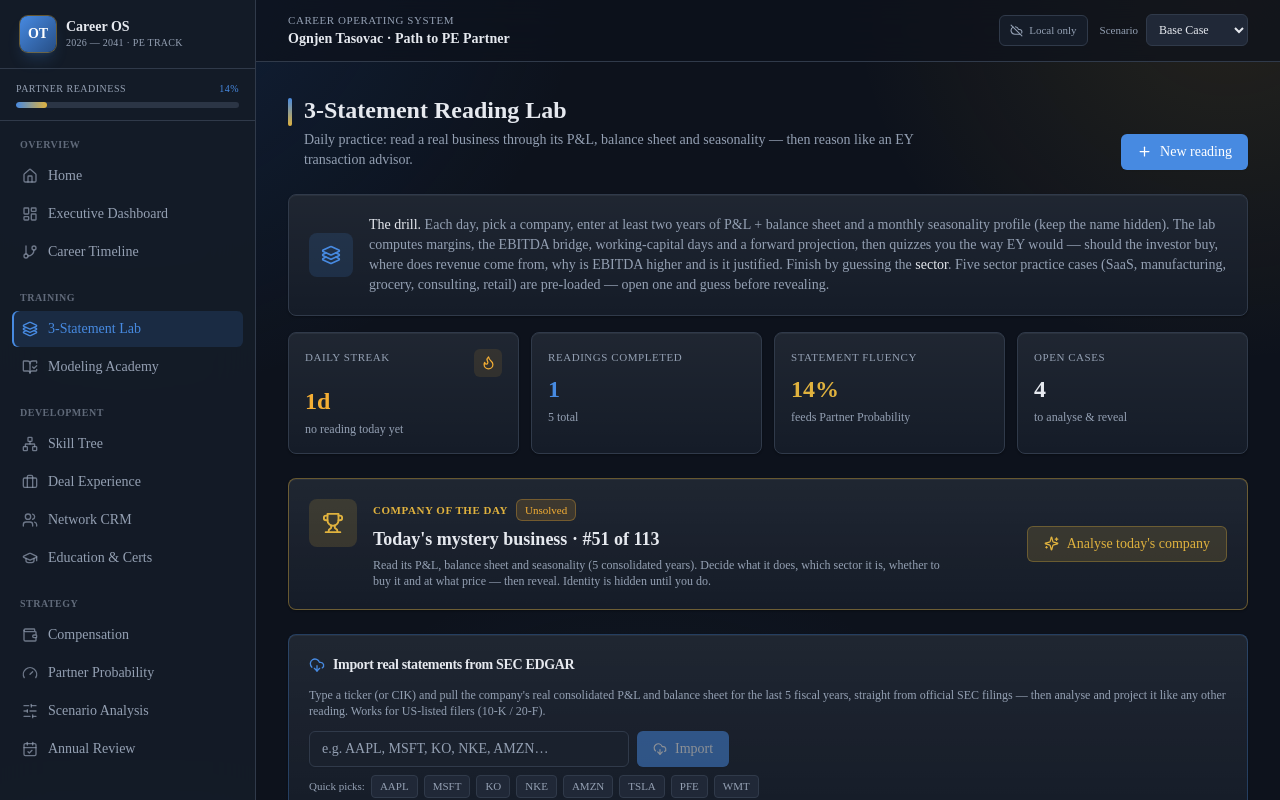
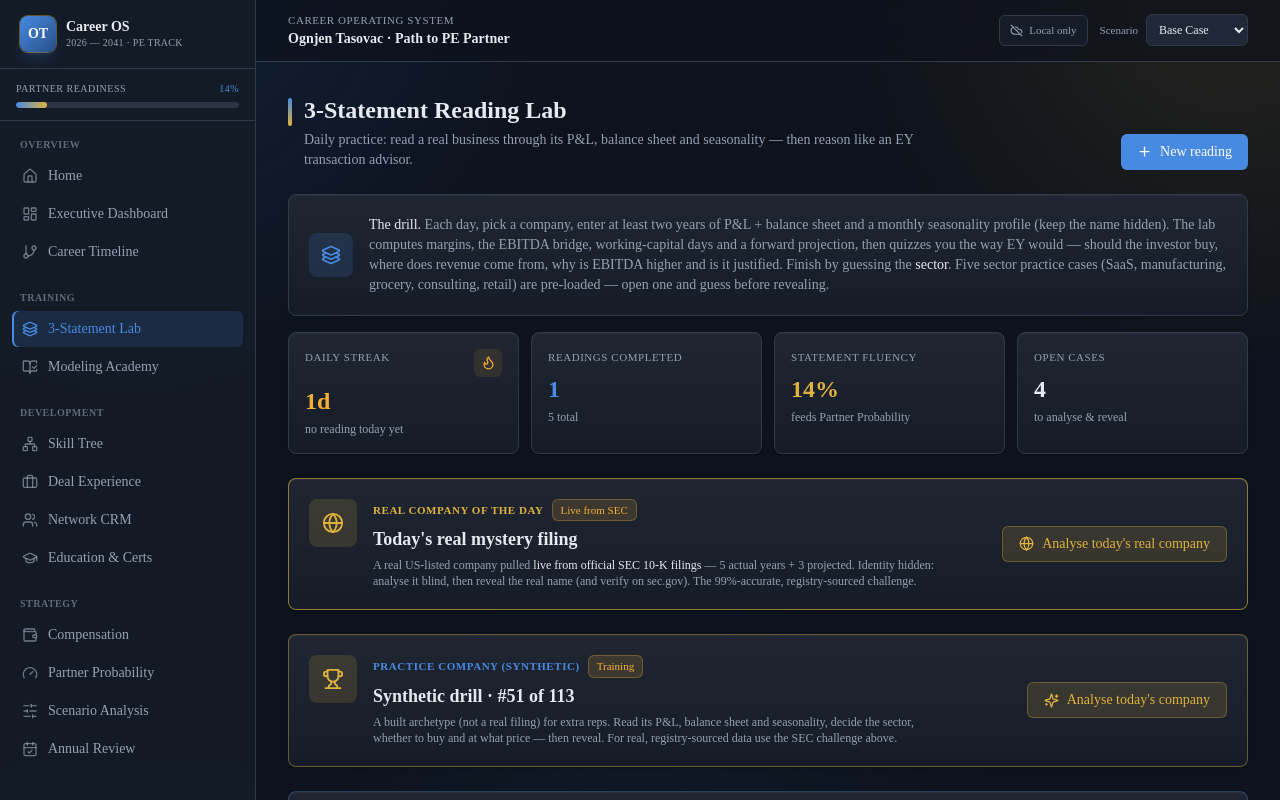
Before and after one commit to ognjentasovac-ai/ey.career-os, a Next.js app: page / in a window 1280 px wide. Both pictures are taken after a click on the button "3-Statement Lab". Shown: the top 800 px of the page. Built offline with nearby package versions, Linux system fonts and the light colour scheme.

Commit message:
Daily challenge now a REAL SEC company: rotating ticker pool pulled live from SEC EDGAR, identity hidden until reveal (real official 10-K figures, verifiable). Reframe synthetic library as practice; Analyst View notes real vs synthetic

```diff
--- a/components/modules/AnalystView.tsx
+++ b/components/modules/AnalystView.tsx
@@ -39,6 +39,7 @@ export default function AnalystView({ c }: { c: StatementCase }) {
   const [lang, setLang] = useState<AnalystLang>("sr");
   const report = buildAnalystReport(c, lang);
   const t = (en: string, sr: string) => (lang === "sr" ? sr : en);
+  const isReal = c.id.startsWith("sec"); // real SEC filing vs synthetic training case
 
   if (!report.ready)
     return (
@@ -93,10 +94,15 @@ export default function AnalystView({ c }: { c: StatementCase }) {
         </CardHeader>
         <CardContent className="space-y-3 pt-0">
           <p className="text-xs leading-relaxed text-muted-foreground">
-            {t(
-              "This daily case is a training archetype (synthetic) — not a real filing. To reveal what it represents, open the EY Quiz tab and press “Reveal the answer”. For real, 99%-accurate statements, import a US ticker in the lab (loads real SEC filings) or pull the official report from a registry below.",
-              "Ovaj dnevni slučaj je trening-arhetip (sintetički) — nije stvarni izveštaj. Da vidiš šta predstavlja, otvori tab EY Quiz i pritisni „Reveal the answer“. Za stvarne, 99% tačne izveštaje, importuj US ticker u labu (učitava prave SEC filinge) ili povuci zvanični izveštaj sa registra ispod."
-            )}
+            {isReal
+              ? t(
+                  "This is a REAL company pulled from official SEC filings (figures as reported). To reveal its name, open the EY Quiz tab and press “Reveal the answer”, then verify the exact filing on SEC EDGAR below.",
+                  "Ovo je STVARNA firma povučena iz zvaničnih SEC izveštaja (brojevi kako su prijavljeni). Da otkriješ ime, otvori tab EY Quiz i pritisni „Reveal the answer“, pa proveri tačan izveštaj na SEC EDGAR-u ispod."
+                )
+              : t(
+                  "This case is a training archetype (synthetic) — not a real filing. To reveal what it represents, open the EY Quiz tab and press “Reveal the answer”. For real, 99%-accurate statements, use the SEC daily challenge / import a US ticker, or pull the official report from a registry below.",
+                  "Ovaj slučaj je trening-arhetip (sintetički) — nije stvarni izveštaj. Da vidiš šta predstavlja, otvori tab EY Quiz i pritisni „Reveal the answer“. Za stvarne, 99% tačne izveštaje koristi SEC dnevni izazov / importuj US ticker, ili povuci zvanični izveštaj sa registra ispod."
+                )}
           </p>
           <div className="grid gap-2 sm:grid-cols-2">
             {REGISTRIES.map((r) => (
--- a/components/modules/Statements.tsx
+++ b/components/modules/Statements.tsx
@@ -121,6 +121,8 @@ export function Statements() {
   const [secQuery, setSecQuery] = useState("");
   const [secLoading, setSecLoading] = useState(false);
   const [secError, setSecError] = useState<string | null>(null);
+  const [realLoading, setRealLoading] = useState(false);
+  const [realError, setRealError] = useState<string | null>(null);
 
   const cases = state.statementCases;
   const active = cases.find((c) => c.id === selected) || null;
@@ -219,6 +221,53 @@ export function Statements() {
     }
   }
 
+  // Daily challenge = a REAL SEC company, identity hidden until reveal.
+  const realTicker = realDailyTicker();
+  const realDailyId = `secdaily_${realTicker}`;
+  const realDailyDone = cases.some((c) => c.id === realDailyId && c.revealed);
+  async function loadDailyReal() {
+    setRealError(null);
+    setRealLoading(true);
+    try {
+      const res = await fetch(`/api/sec?q=${encodeURIComponent(realTicker)}`);
+      const json = await res.json();
+      if (!json.ok) throw new Error(json.error || "SEC fetch failed");
+      const co = json.company as { name: string; sector: string; cik: string; ticker: string; currency: string };
+      const actualPeriods: StatementPeriod[] = (json.periods as any[]).map((p) => ({
+        id: `${realDailyId}_${p.label}`,
+        label: p.label,
+        pl: p.pl,
+        bs: p.bs,
+        seasonality: p.seasonality,
+        segments: p.segments,
+        projected: false,
+      }));
+      const blindCase: StatementCase = {
+        id: realDailyId,
+        name: "Daily challenge — real company (hidden)",
+        createdAt: todayISO(),
+        currency: co.currency,
+        periods: [...actualPeriods, ...projectPeriods(actualPeriods)],
+        answers: {},
+        guessSector: "",
+        actualSector: co.sector,
+        actualBusiness: `${co.name}${co.ticker ? ` (${co.ticker})` : ""} · CIK ${co.cik}`,
+        revealed: false,
+        score: 0,
+        notes: `Real official SEC 10-K filing · figures as reported (${co.currency}). Identity hidden until you reveal — verify at sec.gov.`,
+      };
+      setState((prev) => ({
+        ...prev,
+        statementCases: [blindCase, ...prev.statementCases.filter((c) => c.id !== realDailyId)],
+      }));
+      setSelected(realDailyId);
+    } catch (e) {
+      setRealError(e instanceof Error ? e.message : "SEC fetch failed");
+    } finally {
+      setRealLoading(false);
+    }
+  }
+
   if (active) {
     return (
       <CaseDetail
@@ -279,6 +328,40 @@ export function Statements() {
         <KpiCard label="Open cases" value={cases.length - streak.completed} sub="to analyse & reveal" />
       </div>
 
+      {/* Real Company of the Day — pulled live from SEC EDGAR, identity hidden */}
+      <Card className="mb-6 overflow-hidden border-gold/60">
+        <div className="flex flex-col gap-4 p-5 sm:flex-row sm:items-center sm:justify-between">
+          <div className="flex items-start gap-4">
+            <div className="flex h-12 w-12 shrink-0 items-center justify-center rounded-lg bg-gold/15 text-gold">
+              <Globe size={22} />
+            </div>
+            <div>
+              <div className="flex items-center gap-2">
+                <span className="text-[11px] font-semibold uppercase tracking-wider text-gold">
+                  Real Company of the Day
+                </span>
+                <Badge variant={realDailyDone ? "positive" : "warning"}>
+                  {realDailyDone ? "Solved ✓" : "Live from SEC"}
+                </Badge>
+              </div>
+              <h3 className="mt-1 font-display text-lg font-semibold">
+                Today&apos;s real mystery filing
+              </h3>
+              <p className="mt-1 max-w-xl text-xs text-muted-foreground">
+                A real US-listed company pulled <span className="text-foreground">live from official SEC 10-K filings</span> —
+                5 actual years + 3 projected. Identity hidden: analyse it blind, then reveal the real
+                name (and verify on sec.gov). The 99%-accurate, registry-sourced challenge.
+              </p>
+              {realError && <p className="mt-2 text-xs text-red-400">{realError}</p>}
+            </div>
+          </div>
+          <Button variant="gold" onClick={loadDailyReal} disabled={realLoading}>
+            {realLoading ? <Loader2 size={15} className="animate-spin" /> : <Globe size={15} />}
+            {realLoading ? "Pulling from SEC…" : "Analyse today's real company"}
+          </Button>
+        </div>
+      </Card>
+
       {/* Company of the day */}
       <Card className="mb-6 overflow-hidden border-gold/40">
         <div className="flex flex-col gap-4 p-5 sm:flex-row sm:items-center sm:justify-between">
@@ -288,20 +371,20 @@ export function Statements() {
             </div>
             <div>
               <div className="flex items-center gap-2">
-                <span className="text-[11px] font-semibold uppercase tracking-wider text-gold">
-                  Company of the Day
+                <span className="text-[11px] font-semibold uppercase tracking-wider text-accent">
+                  Practice Company (synthetic)
                 </span>
                 <Badge variant={dailyDone ? "positive" : "warning"}>
-                  {dailyDone ? "Solved ✓" : "Unsolved"}
+                  {dailyDone ? "Solved ✓" : "Training"}
                 </Badge>
               </div>
               <h3 className="mt-1 font-display text-lg font-semibold">
-                Today's mystery business · #{dailyNumber} of {COMPANY_LIBRARY.length}
+                Synthetic drill · #{dailyNumber} of {COMPANY_LIBRARY.length}
               </h3>
               <p className="mt-1 max-w-xl text-xs text-muted-foreground">
-                Read its P&amp;L, balance sheet and seasonality (5 consolidated years).
-                Decide what it does, which sector it is, whether to buy it and at what
-                price — then reveal. Identity is hidden until you do.
+                A built archetype (not a real filing) for extra reps. Read its P&amp;L, balance
+                sheet and seasonality, decide the sector, whether to buy and at what price — then
+                reveal. For real, registry-sourced data use the SEC challenge above.
               </p>
             </div>
           </div>
@@ -533,6 +616,23 @@ function Mini({ label, value }: { label: string; value: React.ReactNode }) {
 }
 
 /* --------------------------- Case detail ------------------------------- */
+/** Curated pool of real US-listed filers (10-K) across sectors for the daily challenge. */
+const REAL_DAILY_POOL = [
+  "MSFT", "AAPL", "ORCL", "CRM", "ADBE", "NVDA", "INTC", "CSCO",
+  "WMT", "COST", "KR", "TGT", "HD", "LOW",
+  "KO", "PEP", "PG", "CL", "NKE", "MCD", "SBUX", "MDLZ",
+  "PFE", "JNJ", "MRK", "ABBV", "LLY", "UNH",
+  "CAT", "DE", "BA", "GE", "HON", "MMM", "F", "GM",
+  "XOM", "CVX", "COP",
+  "T", "VZ", "DIS", "NFLX", "CMCSA",
+  "JPM", "V", "MA", "AXP",
+  "UPS", "FDX",
+];
+function realDailyTicker(): string {
+  const epochDay = Math.floor(Date.now() / 86_400_000);
+  return REAL_DAILY_POOL[epochDay % REAL_DAILY_POOL.length];
+}
+
 type View = "reports" | "edit" | "seasonality" | "analysis" | "analyst" | "quiz" | "playbook" | "formulas";
 
 function CaseDetail({
```
